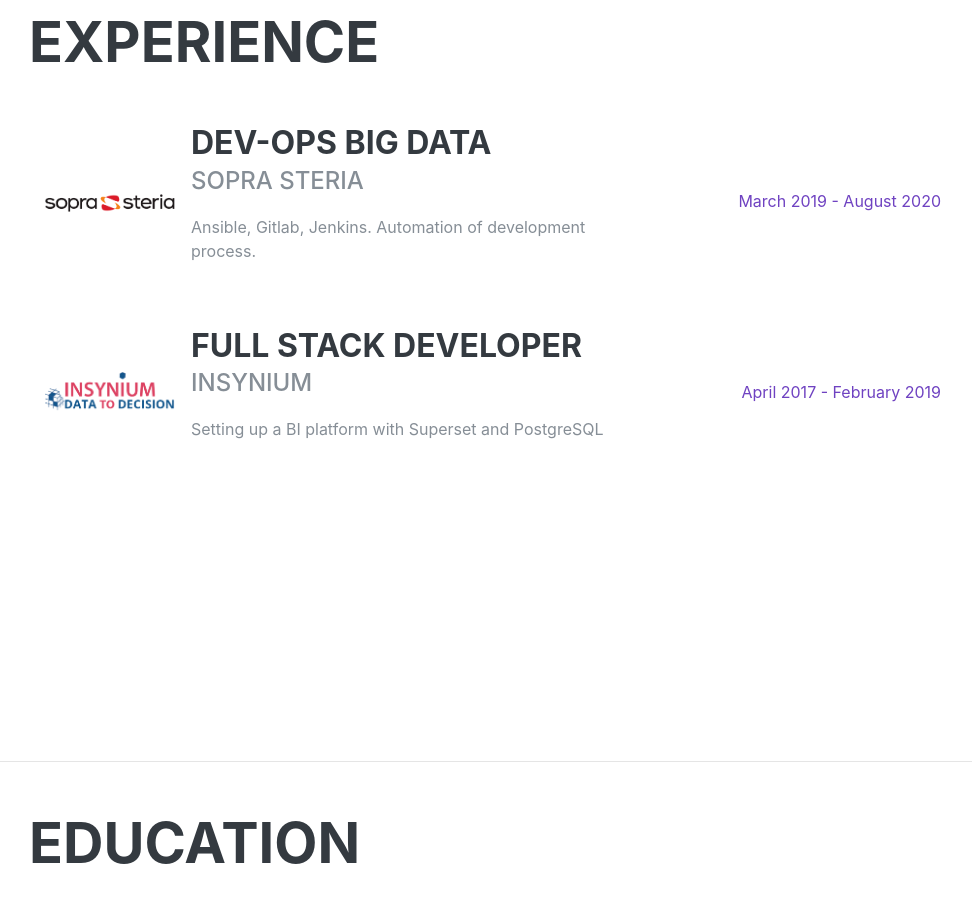
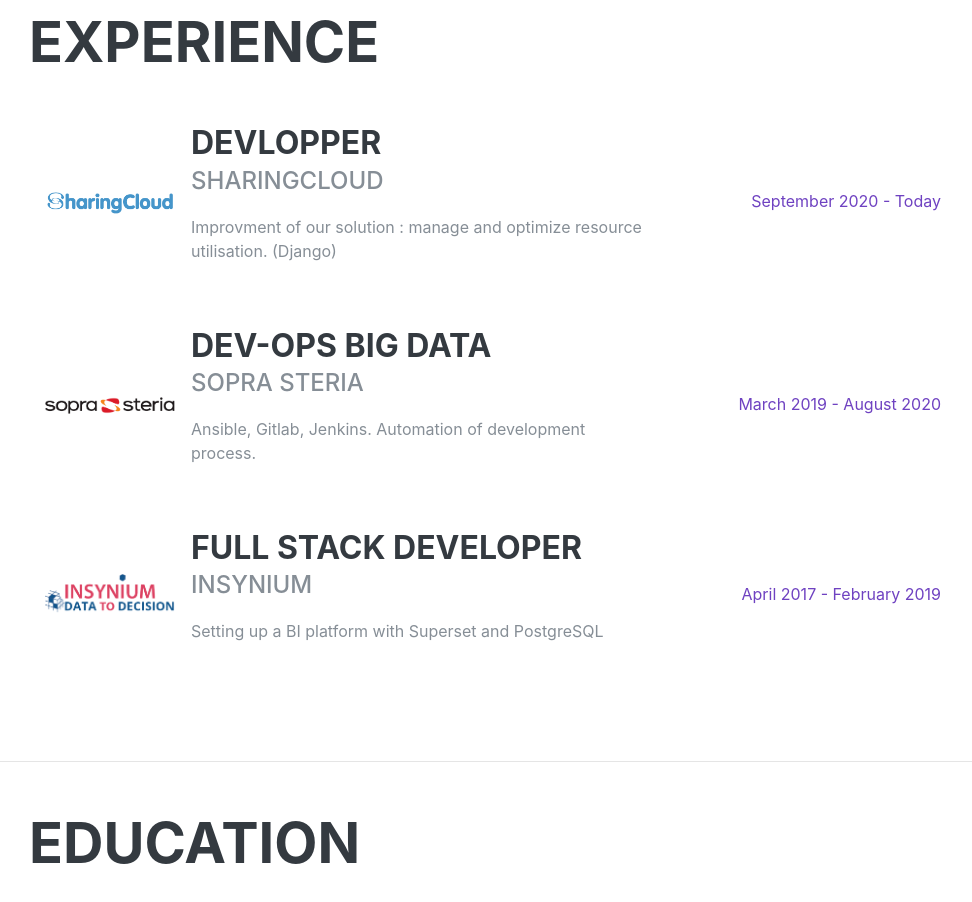
Before and after one commit to ripoul/resume, a Gatsby site: page / in a window 1280 px wide. Shown: the part 840-1742 px from the top of the page, without its empty margins (291-1263 px from the left). Built offline with nearby package versions, Linux system fonts and the light colour scheme; Gatsby itself is replaced by a stand-in of ours; a web font is replaced by a local one.

Commit message:
🎉 start working at sharingcloud (#34)

```diff
--- a/src/components/Experience.js
+++ b/src/components/Experience.js
@@ -2,6 +2,7 @@
 
 import insynium from '../assets/img/experience/insynium.png';
 import sopra from '../assets/img/experience/sopra.png';
+import sharingcloud from '../assets/img/experience/sharingcloud.png'
 
 export class Experience extends Component {
   render() {
@@ -14,6 +15,26 @@
           <h2 className="mb-5">Experience</h2>
 
           <div className="resume-item d-flex flex-column flex-md-row mb-5 align-items-center">
+            <div className="p-3">
+              <img
+                src={sharingcloud}
+                alt="sharing-cloud logo"
+                width="130px"
+              />
+            </div>
+            <div className="resume-content">
+              <h3 className="mb-0">Devlopper</h3>
+              <div className="subheading mb-3">SharingCloud</div>
+              <p>
+                Improvment of our solution : manage and optimize resource utilisation. (Django)
+              </p>
+            </div>
+            <div className="resume-date text-md-right ml-auto">
+              <span className="text-primary">September 2020 - Today</span>
+            </div>
+          </div>
+
+          <div className="resume-item d-flex flex-column flex-md-row mb-5 align-items-center justify-content-between">
             <div className="p-3">
               <img
                 src={sopra}
```
Also changed, not shown: src/assets/img/experience/sharingcloud.png (added).
